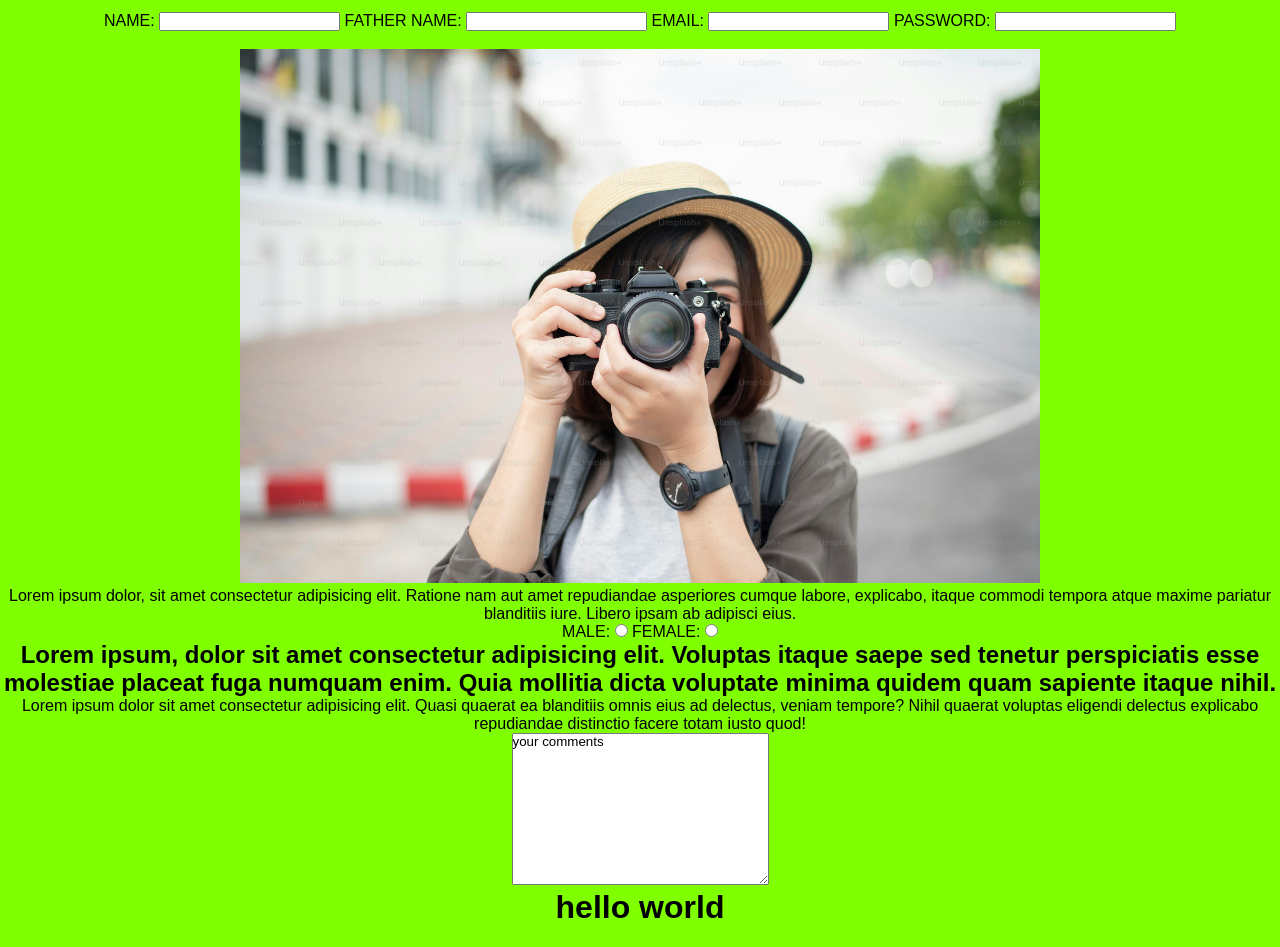
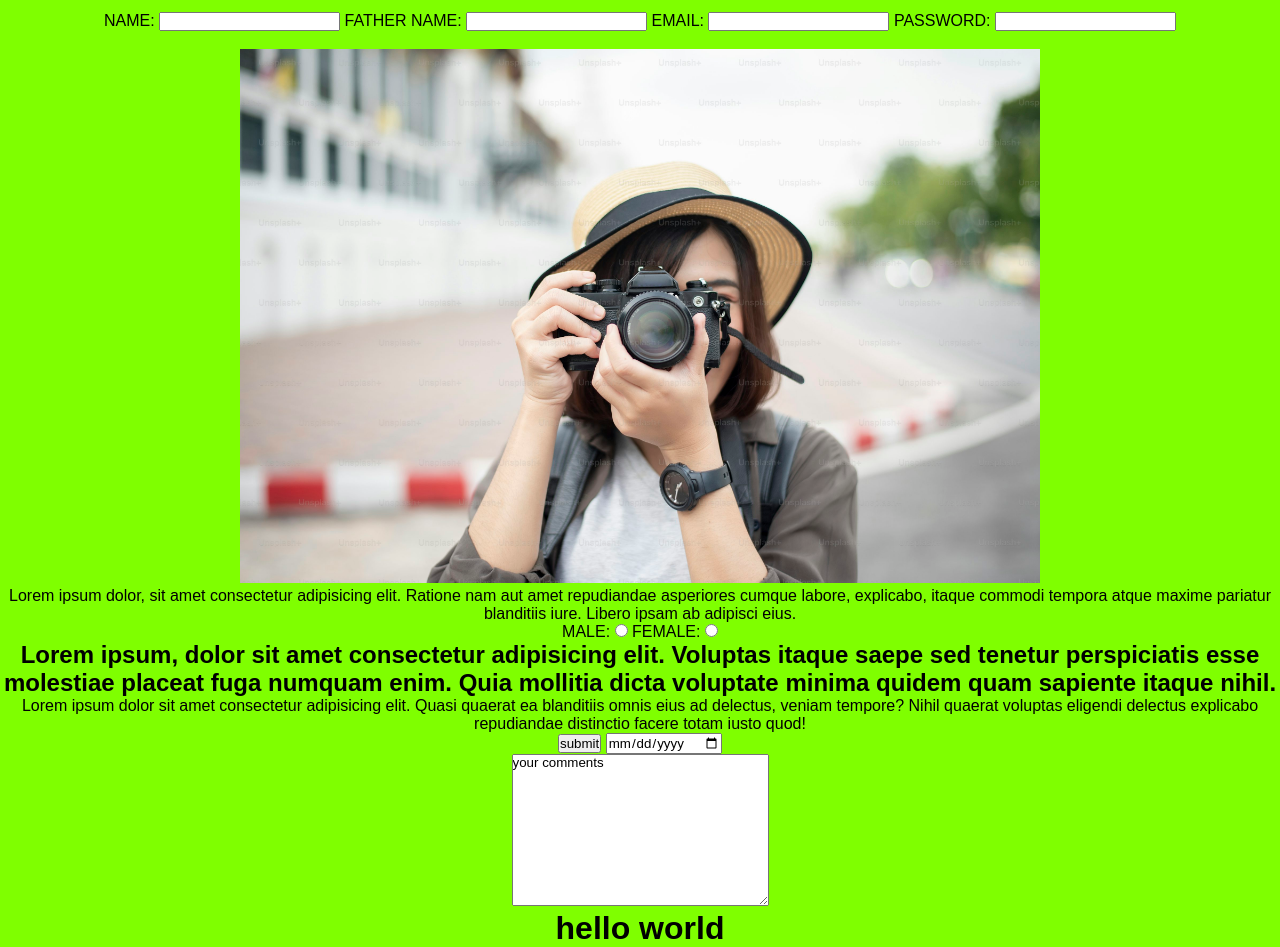
Before and after one commit to muhammadibrahim909/my-web-page, a plain HTML site: page index.html in a window 1280 px wide. Shown: the part 62-1009 px from the top of the page. Before the commit the page ends 988 px from the top, so only its background shows below. Drawn offline with Linux system fonts and the light colour scheme; a script that the page names is missing.

Commit message:
few changes

```diff
--- a/index.html
+++ b/index.html
@@ -48,7 +48,8 @@ FEMALE:
   <h2>Lorem ipsum, dolor sit amet consectetur adipisicing elit. Voluptas itaque saepe sed tenetur perspiciatis esse molestiae placeat fuga numquam enim. Quia mollitia dicta voluptate minima quidem quam sapiente itaque nihil.</h2>
   <p>Lorem ipsum dolor sit amet consectetur adipisicing elit. Quasi quaerat ea blanditiis omnis eius ad delectus, veniam tempore? Nihil quaerat voluptas eligendi delectus explicabo repudiandae distinctio facere totam iusto quod!</p>
 
-
+<input type="button" value="submit">
+<input type="date" name="" id="">
 
 
 <footer>
```
